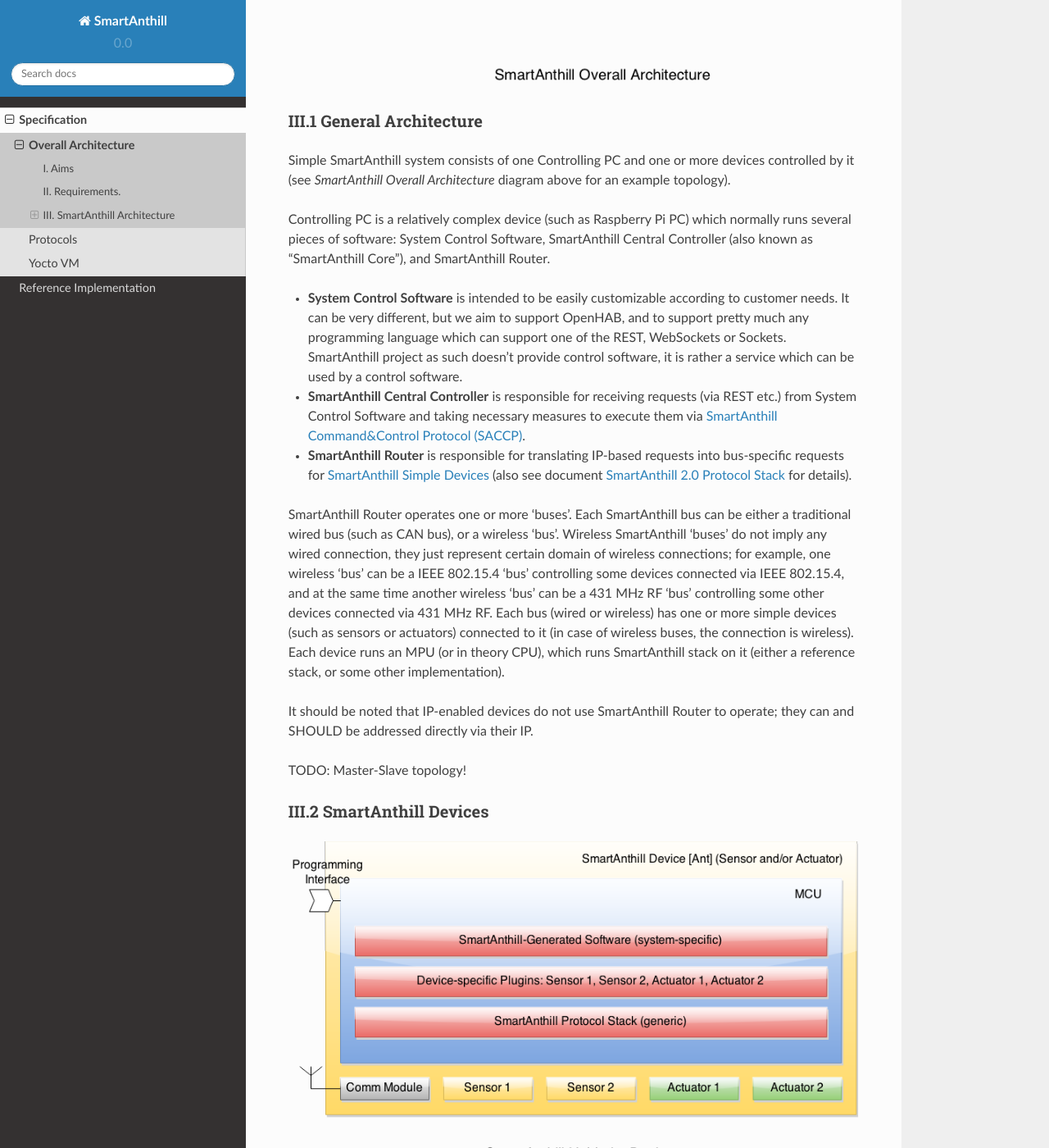
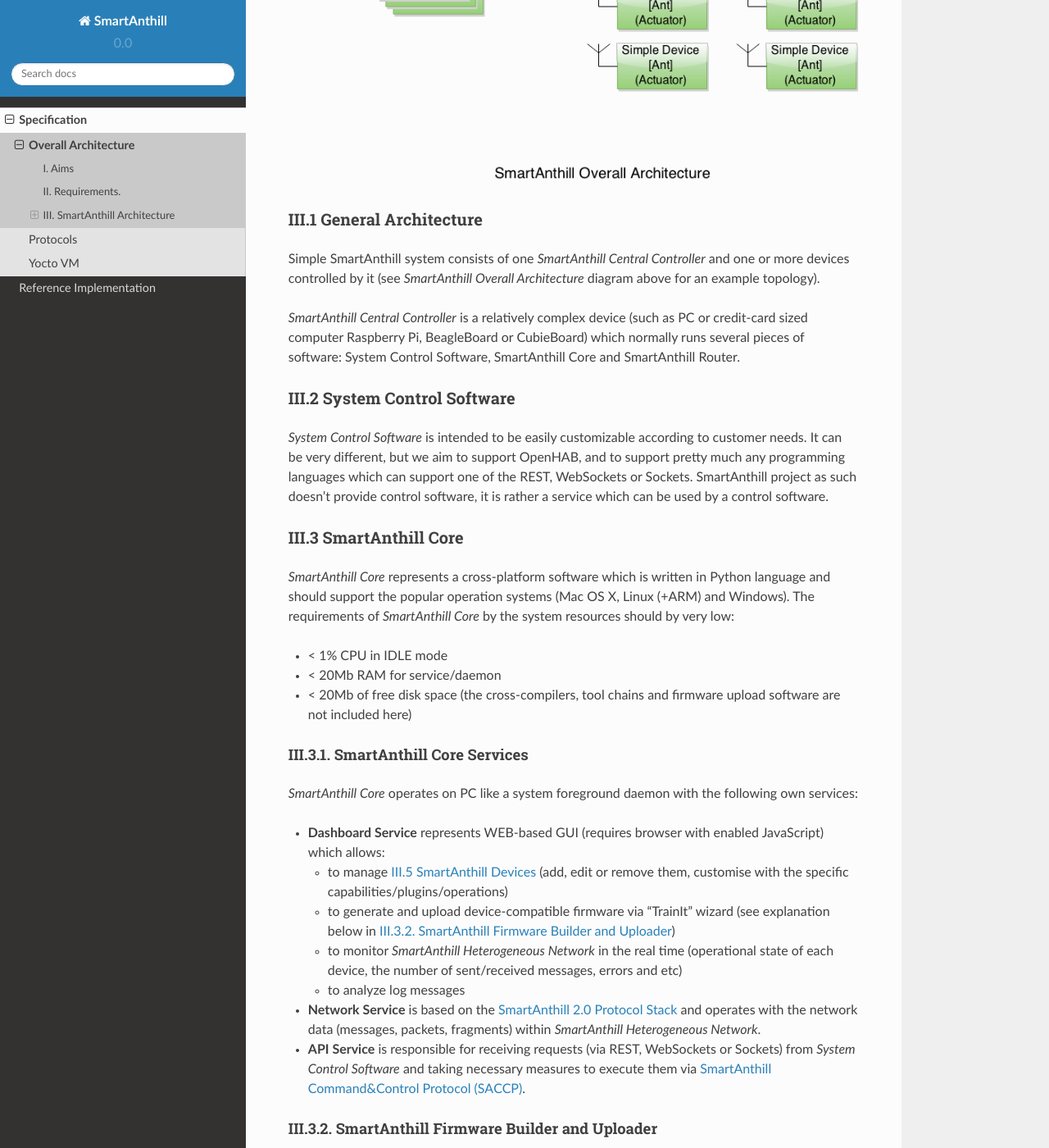
Before and after one commit to smartanthill/smartanthill2_0, a Sphinx documentation site: the page built from docs/design-documents/smartanthill-overall-architecture.rst, in a window 1280 px wide and 1400 px high, scrolled down 4417 px. Shown: the whole window at 82% size. Built offline with Sphinx 7.4.7 and the Read the Docs theme 2.0.0, drawn with Linux system fonts in a browser that asks for light colours; some of the changed text lies outside the part shown.

Commit message:
Describe SmartAnthill Core software

```diff
--- a/docs/design-documents/smartanthill-overall-architecture.rst
+++ b/docs/design-documents/smartanthill-overall-architecture.rst
@@ -27,7 +27,7 @@
 SmartAnthill 2.0 Overall Architecture
 =====================================
 
-:Version:   v0.2
+:Version:   v0.3
 
 **SmartAnthill** is an open IoT system which allows easy control over multiple microcontroller-powered devices, creating a home- or office-wide heterogeneous network out of these devices.
 
@@ -94,15 +94,58 @@
 
 III.1 General Architecture
 ^^^^^^^^^^^^^^^^^^^^^^^^^^
-Simple SmartAnthill system consists of one Controlling PC and one or more devices controlled by it (see *SmartAnthill Overall Architecture* diagram above for an example topology).
+Simple SmartAnthill system consists of one *SmartAnthill Central Controller* and one or more devices controlled by it (see *SmartAnthill Overall Architecture* diagram above for an example topology).
 
-Controlling PC is a relatively complex device (such as Raspberry Pi PC) which normally runs several pieces of software: System Control Software, SmartAnthill Central Controller (also known as "SmartAnthill Core"), and SmartAnthill Router.
+*SmartAnthill Central Controller* is a relatively complex device (such as PC or credit-card sized computer Raspberry Pi, BeagleBoard or CubieBoard) which normally runs several pieces of software: System Control Software, SmartAnthill Core and SmartAnthill Router.
 
-* **System Control Software** is intended to be easily customizable according to customer needs. It can be very different, but we aim to support OpenHAB, and to support pretty much any programming language which can support one of the REST, WebSockets or Sockets. SmartAnthill project as such doesn't provide control software, it is rather a service which can be used by a control software.
-* **SmartAnthill Central Controller** is responsible for receiving requests (via REST etc.) from System Control Software and taking necessary measures to execute them via :ref:`saccp`.
-* **SmartAnthill Router** is responsible for translating IP-based requests into bus-specific requests for :ref:`SmartAnthill Simple Devices <sasimpledev>` (also see document :ref:`saprotostack` for details).
+.. _saoversyscsoft:
 
-SmartAnthill Router operates one or more 'buses'. Each SmartAnthill bus can be either a traditional wired bus (such as CAN bus), or a wireless 'bus'. Wireless SmartAnthill 'buses' do not imply any wired connection, they just represent certain domain of wireless connections; for example, one wireless 'bus' can be a IEEE 802.15.4 'bus' controlling some devices connected via IEEE 802.15.4, and at the same time another wireless 'bus' can be a 431 MHz RF 'bus' controlling some other devices connected via 431 MHz RF.
+III.2 System Control Software
+^^^^^^^^^^^^^^^^^^^^^^^^^^^^^
+
+*System Control Software* is intended to be easily customizable according to customer needs. It can be very different, but we aim to support OpenHAB, and to support pretty much any programming languages which can support one of the REST, WebSockets or Sockets. SmartAnthill project as such doesn't provide control software, it is rather a service which can be used by a control software.
+
+.. _saovercore:
+
+III.3 SmartAnthill Core
+^^^^^^^^^^^^^^^^^^^^^^^
+
+*SmartAnthill Core* represents a cross-platform software which is written in Python language and should support the popular operation systems (Mac OS X, Linux (+ARM) and Windows). The requirements of *SmartAnthill Core* by the system resources should by very low:
+
+* < 1% CPU in IDLE mode
+* < 20Mb RAM for service/daemon
+* < 20Mb of free disk space (the cross-compilers, tool chains and firmware upload software are not included here)
+
+III.3.1. SmartAnthill Core Services
+'''''''''''''''''''''''''''''''''''
+
+*SmartAnthill Core* operates on PC like a system foreground daemon with the
+following own services:
+
+* **Dashboard Service** represents WEB-based GUI (requires browser with enabled JavaScript) which allows:
+
+  + to manage :ref:`saoverdevices` (add, edit or remove them, customise with the specific capabilities/plugins/operations)
+  + to generate and upload device-compatible firmware via "TrainIt" wizard (see explanation below in :ref:`saovercorefirmbau`)
+  + to monitor *SmartAnthill Heterogeneous Network* in the real time (operational state of each device, the number of sent/received messages, errors and etc)
+  + to analyze log messages
+* **Network Service** is based on the :ref:`saprotostack` and operates with the network data (messages, packets, fragments) within *SmartAnthill Heterogeneous Network*.
+* **API Service** is responsible for receiving requests (via REST, WebSockets or Sockets) from *System Control Software* and taking necessary measures to execute them via :ref:`saccp`.
+
+.. _saovercorefirmbau:
+
+III.3.2. SmartAnthill Firmware Builder and Uploader
+'''''''''''''''''''''''''''''''''''''''''''''''''''
+
+@TODO PlatformIO role here should be explained here
+
+.. _saoverrouter:
+
+III.4 SmartAnthill Router
+^^^^^^^^^^^^^^^^^^^^^^^^^
+
+*SmartAnthill Router* is responsible for translating IP-based requests into bus-specific requests for :ref:`SmartAnthill Simple Devices <sasimpledev>` (also see document :ref:`saprotostack` for details).
+
+*SmartAnthill Router* operates one or more 'buses'. Each SmartAnthill bus can be either a traditional wired bus (such as CAN bus), or a wireless 'bus'. Wireless SmartAnthill 'buses' do not imply any wired connection, they just represent certain domain of wireless connections; for example, one wireless 'bus' can be a IEEE 802.15.4 'bus' controlling some devices connected via IEEE 802.15.4, and at the same time another wireless 'bus' can be a 431 MHz RF 'bus' controlling some other devices connected via 431 MHz RF.
 Each bus (wired or wireless) has one or more simple devices (such as sensors or actuators) connected to it (in case of wireless buses, the connection is wireless).
 Each device runs an MPU (or in theory CPU), which runs SmartAnthill stack on it (either a reference stack, or some other implementation).
 
@@ -112,7 +155,7 @@
 
 .. _saoverdevices:
 
-III.2 SmartAnthill Devices
+III.5 SmartAnthill Devices
 ^^^^^^^^^^^^^^^^^^^^^^^^^^
 
 .. image:: ../_static/diagrams/smartanthill-device-diagram.png
@@ -124,7 +167,7 @@
 
 .. _saoverhobdev:
 
-III.2.1. SmartAnthill Hobbyist Device
+III.5.1. SmartAnthill Hobbyist Device
 '''''''''''''''''''''''''''''''''''''
 
 A diagram of a typical *SmartAnthill Hobbyist Device* is provided in section :ref:`saoverdevices`. SmartAnthill Hobbyist Device consists of an MCU, communication module, and one or more sensors and/or actuators (which are also known as 'ant body parts'). MCU on SmartAnthill Hobbyist Device runs several layers of software:
@@ -137,7 +180,7 @@
 
 .. _saovermmdev:
 
-III.2.2. SmartAnthill Mass-Market Device
+III.5.2. SmartAnthill Mass-Market Device
 ''''''''''''''''''''''''''''''''''''''''
 
 A diagram of a typical *SmartAnthill Mass Market Device* is also provided in the section :ref:`saoverdevices`. In addition to the components available on *SmartAnthill Hobbyist Device*, *SmartAnthill Mass-Market Device* additionally includes:
@@ -153,22 +196,22 @@
 
 .. _sasimpledev:
 
-III.2.3. SmartAnthill Simple Device
+III.5.3. SmartAnthill Simple Device
 '''''''''''''''''''''''''''''''''''
 
 Many of SmartAnthill Devices are expected to have very little resources, and might be unable to implement IP stack. Such devices implement a portion of :ref:`saprotostack`, with *SmartAnthill Router* providing interface to the outside world and conversion between IP-based requests/replies and *Simple Device* requests/replies.
 
-III.2.4. SmartAnthill IP-enabled Device
+III.5.4. SmartAnthill IP-enabled Device
 '''''''''''''''''''''''''''''''''''''''
 
 SmartAnthill IP-enabled Device is a device which is able to handle IP requests itself. Such devices can be accessed without the assistance of SmartAnthill Router.
 
 
-III.3 Life Cycle of SmartAnthill Device
+III.6 Life Cycle of SmartAnthill Device
 ^^^^^^^^^^^^^^^^^^^^^^^^^^^^^^^^^^^^^^^
 Let's consider how new devices are added and used within a SmartAnthill. Life cycle is a bit different for :ref:`saoverhobdev` and :ref:`saovermmdev`.
 
-III.3.1 Life Cycle of SmartAnthill Hobbyist-Oriented Device
+III.6.1 Life Cycle of SmartAnthill Hobbyist-Oriented Device
 '''''''''''''''''''''''''''''''''''''''''''''''''''''''''''
 During it's life within SmartAnthill, a hobbyist-oriented device goes through the following stages:
 
@@ -202,7 +245,7 @@
 
 * **Operation**. Operation of Mass-market-oriented device is the same as operation of Hobbyist-oriented device.
 
-III.4 SmartAnthill protocol stack
+III.7 SmartAnthill protocol stack
 ^^^^^^^^^^^^^^^^^^^^^^^^^^^^^^^^^
 SmartAnthill protocol stack is described in detail in a separate document,
-:ref:`saprotostack` .
+:ref:`saprotostack`.
```
Also changed, not shown: other parts of docs/design-documents/smartanthill-overall-architecture.rst (+1 -1 lines).
